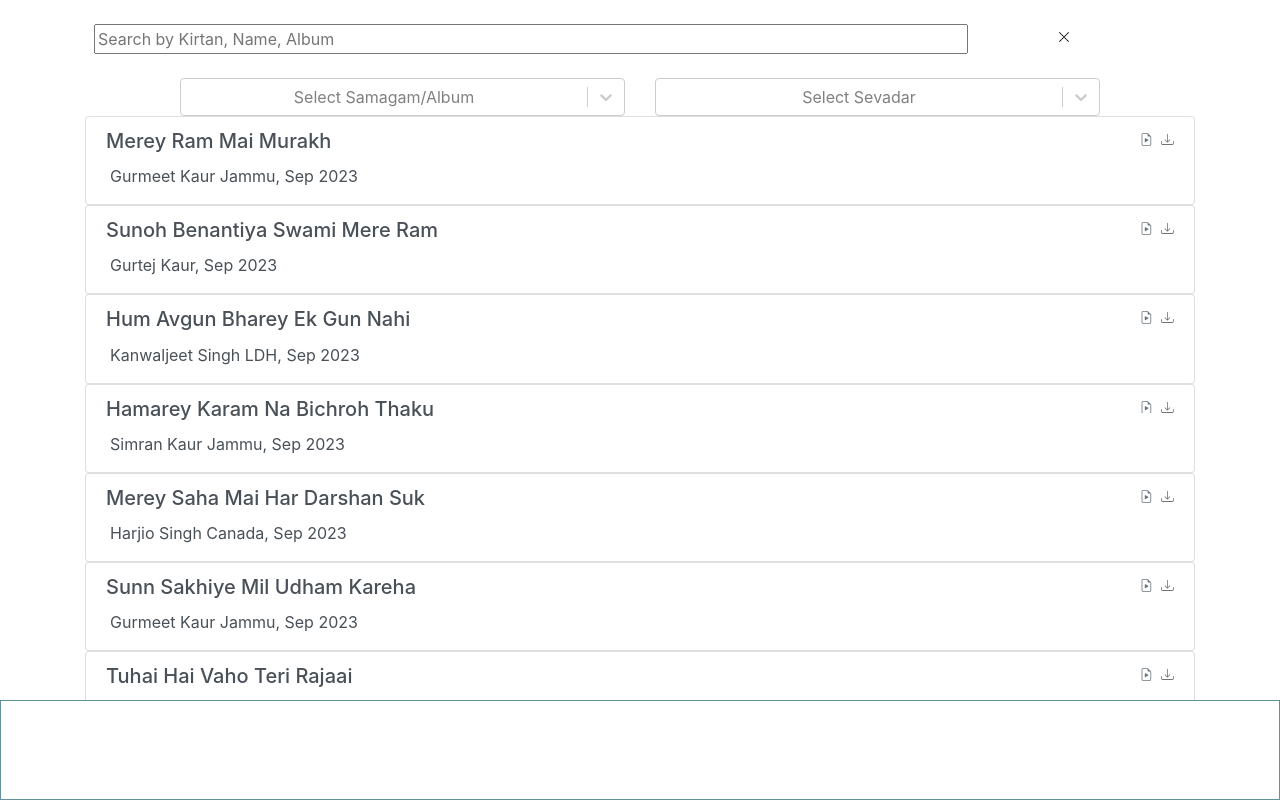
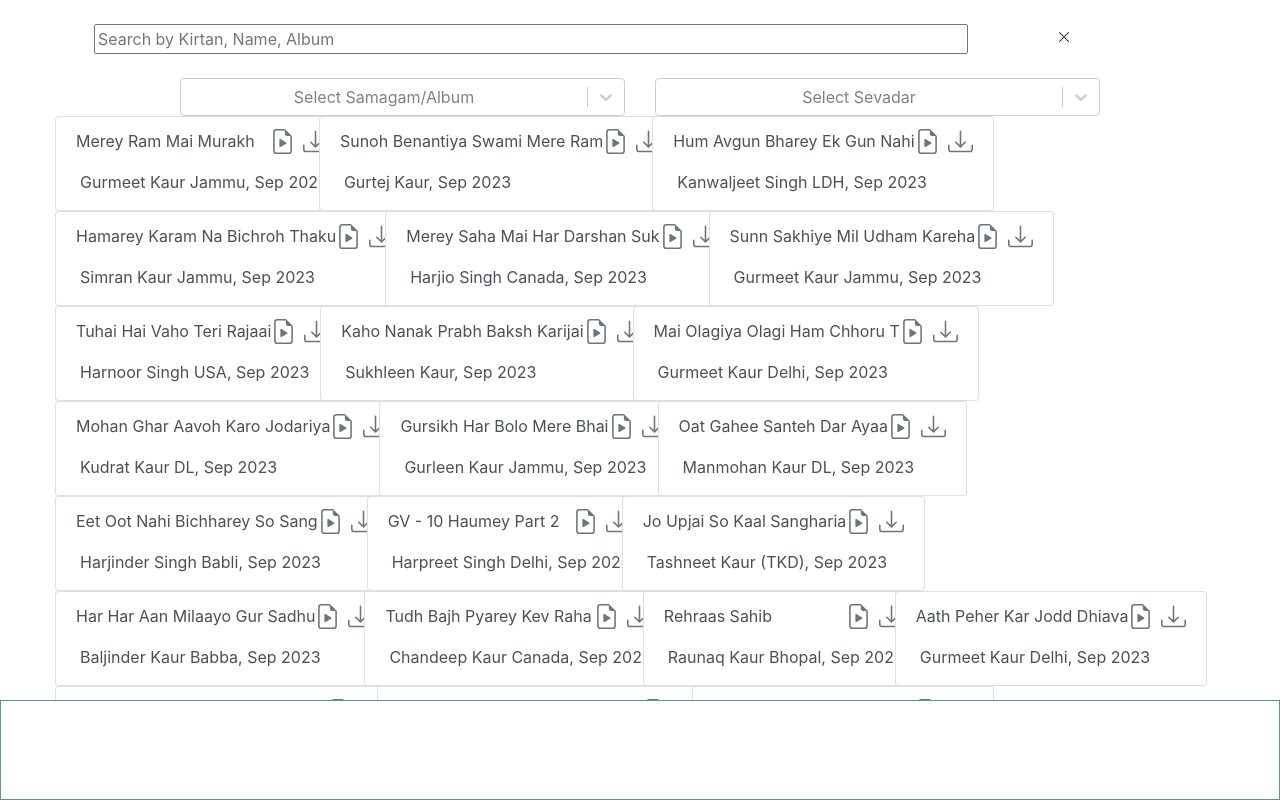
Before and after one commit to isupreetk/kirtan-frontend, a React (Create React App) app: page / in a window 1280 px wide. Shown: the top 800 px of the page. Built offline with nearby package versions, Linux system fonts and the light colour scheme.

Commit message:
testing UI layouts

```diff
--- /dev/null
+++ b/src/App.scss
@@ -0,0 +1,3 @@
+// * {
+
+// }
--- a/src/components/KirtanList/KirtanList.jsx
+++ b/src/components/KirtanList/KirtanList.jsx
@@ -1,6 +1,6 @@
 import "./KirtanList.scss";
 // import InfiniteScroll from "react-infinite-scroll-component";
-import { Container, Table } from "react-bootstrap";
+import { Row } from "react-bootstrap";
 import { FileEarmarkPlay, Download } from "react-bootstrap-icons";
 
 function KirtanList({
@@ -66,67 +66,67 @@ function KirtanList({
     setSelectedKirtan(kirtan);
   };
 
-  const mapToHtml = (kirtan, index) => {
-    if (!kirtan.hTitle) kirtan.hTitle = kirtan.Title;
-    if (!kirtan.hSevadar) kirtan.hSevadar = kirtan.Sevadar;
-    if (!kirtan.hAlbum) kirtan.hAlbum = kirtan.Album;
+  //   const mapToHtml = (kirtan, index) => {
+  //     if (!kirtan.hTitle) kirtan.hTitle = kirtan.Title;
+  //     if (!kirtan.hSevadar) kirtan.hSevadar = kirtan.Sevadar;
+  //     if (!kirtan.hAlbum) kirtan.hAlbum = kirtan.Album;
 
-    return (
-      <tbody key={index}>
-        <tr>
-          <td
-            dangerouslySetInnerHTML={{
-              __html: kirtan.hTitle,
-            }}
-          />
-          {/* ref={kirtanTitleRef} */}
+  //     return (
+  //       <tbody key={index}>
+  //         <tr>
+  //           <td
+  //             dangerouslySetInnerHTML={{
+  //               __html: kirtan.hTitle,
+  //             }}
+  //           />
+  //           {/* ref={kirtanTitleRef} */}
 
-          <td
-            dangerouslySetInnerHTML={{
-              __html: kirtan.hSevadar,
-            }}
-          />
-          <td
-            dangerouslySetInnerHTML={{
-              __html: kirtan.hAlbum,
-            }}
-          />
-          <td>
-            {/* <a
-              href={kirtan.cdnpath}
-              target="_blank"
-              rel="noopener noreferrer"
-              onClick={() => setSelectedKirtan(kirtan)}
-            > */}
-            {/* <p onClick={() => setSelectedKirtan(kirtan)}> */}
-            <p onClick={() => handleKirtanSelection(kirtan)}>
-              <FileEarmarkPlay />
-            </p>
-          </td>
-          <td>
-            {/* <a
-              //   title="Right click and save as"
-              //   download="Naam Simran.mp3"
-              //   content-type="application/octet-stream"
-              //   content-disposition="attachment"
-              target="_blank"
-              rel="noopener noreferrer"
-              href={kirtan.cdnpath}
-              //   data-downloadurl="application/octet-stream:https://brahmbungadodra.org/kirtanrecords/samagams/September23/01%20Jaspreet%20Kaur%20LDH%20-%20Naam%20Simran%20%2823-09-23%29E.mp3"
-              // data-downloadurl="application/octet-stream:Naam+Simran.mp3:blob:https://brahmbungadodra.org/kirtanrecords/samagams/September23/01%20Jaspreet%20Kaur%20LDH%20-%20Naam%20Simran%20%2823-09-23%29E.mp3"
-              //   rel="noreferrer"
-              //   download={kirtan.cdnpath}
-              //   download
-              onClick={() => setSelectedKirtan(kirtan)}
-            > */}
-            <p onClick={() => handleKirtanSelection(kirtan)}>
-              <Download />
-            </p>
-          </td>
-        </tr>
-      </tbody>
-    );
-  };
+  //           <td
+  //             dangerouslySetInnerHTML={{
+  //               __html: kirtan.hSevadar,
+  //             }}
+  //           />
+  //           <td
+  //             dangerouslySetInnerHTML={{
+  //               __html: kirtan.hAlbum,
+  //             }}
+  //           />
+  //           <td>
+  //             {/* <a
+  //               href={kirtan.cdnpath}
+  //               target="_blank"
+  //               rel="noopener noreferrer"
+  //               onClick={() => setSelectedKirtan(kirtan)}
+  //             > */}
+  //             {/* <p onClick={() => setSelectedKirtan(kirtan)}> */}
+  //             <p onClick={() => handleKirtanSelection(kirtan)}>
+  //               <FileEarmarkPlay />
+  //             </p>
+  //           </td>
+  //           <td>
+  //             {/* <a
+  //               //   title="Right click and save as"
+  //               //   download="Naam Simran.mp3"
+  //               //   content-type="application/octet-stream"
+  //               //   content-disposition="attachment"
+  //               target="_blank"
+  //               rel="noopener noreferrer"
+  //               href={kirtan.cdnpath}
+  //               //   data-downloadurl="application/octet-stream:https://brahmbungadodra.org/kirtanrecords/samagams/September23/01%20Jaspreet%20Kaur%20LDH%20-%20Naam%20Simran%20%2823-09-23%29E.mp3"
+  //               // data-downloadurl="application/octet-stream:Naam+Simran.mp3:blob:https://brahmbungadodra.org/kirtanrecords/samagams/September23/01%20Jaspreet%20Kaur%20LDH%20-%20Naam%20Simran%20%2823-09-23%29E.mp3"
+  //               //   rel="noreferrer"
+  //               //   download={kirtan.cdnpath}
+  //               //   download
+  //               onClick={() => setSelectedKirtan(kirtan)}
+  //             > */}
+  //             <p onClick={() => handleKirtanSelection(kirtan)}>
+  //               <Download />
+  //             </p>
+  //           </td>
+  //         </tr>
+  //       </tbody>
+  //     );
+  //   };
 
   //   const handleAlbumFilter = (event) => {
   //     event.preventDefault();
@@ -192,26 +192,28 @@ function KirtanList({
   //   );
 
   return (
-    <Container>
+    <>
       {displayKirtans.map((kirtan) => {
         // console.log(kirtan.Title);
         return (
+          <Row>
             <div className="list-group">
               <a
                 href="#"
+                onClick={() => handleKirtanSelection(kirtan)}
                 className="list-group-item list-group-item-action flex-column align-items-start"
               >
                 <div className="d-flex w-100 justify-content-between">
-                <h5 className="mb-1">{kirtan.Title}</h5>
+                  <p className="mb-1">{kirtan.Title}</p>
                   <div className="d-flex justify-content-end">
                     <small className="text-muted mr-1">
                       <p onClick={() => handleKirtanSelection(kirtan)}>
-                      <FileEarmarkPlay />
+                        <FileEarmarkPlay className="button__play" />
                       </p>
                     </small>
                     <small className="text-muted ml-1">
                       <p onClick={() => handleKirtanSelection(kirtan)}>
-                      <Download />
+                        <Download className="button__download" />
                       </p>
                     </small>
                   </div>
@@ -222,9 +224,10 @@ function KirtanList({
                 {/* <small className="text-muted">Donec id elit non mi porta.</small> */}
               </a>
             </div>
+          </Row>
         );
       })}
-    </Container>
+    </>
   );
 }
 
--- a/src/components/KirtanList/KirtanList.scss
+++ b/src/components/KirtanList/KirtanList.scss
@@ -21,3 +21,16 @@ th {
 a{
     text-decoration: none;
 }
+
+.button {
+
+    &__play {
+    height: 25px;
+    width: 25px;
+}
+
+&__download {
+    height: 25px;
+    width: 25px;
+}
+}
--- a/src/pages/HomePage/HomePage.jsx
+++ b/src/pages/HomePage/HomePage.jsx
@@ -345,7 +345,8 @@ function HomePage() {
             urlAlbum={urlAlbum}
           />
         </Row>
-        <Row className="align-items-center">
+        <Row>
+          {/* className="align-items-center" */}
           <KirtanList
             searchTerm={searchTerm}
             // kirtans={currentKirtans}
```
Lines whose indentation alone changed are shown as unchanged.
